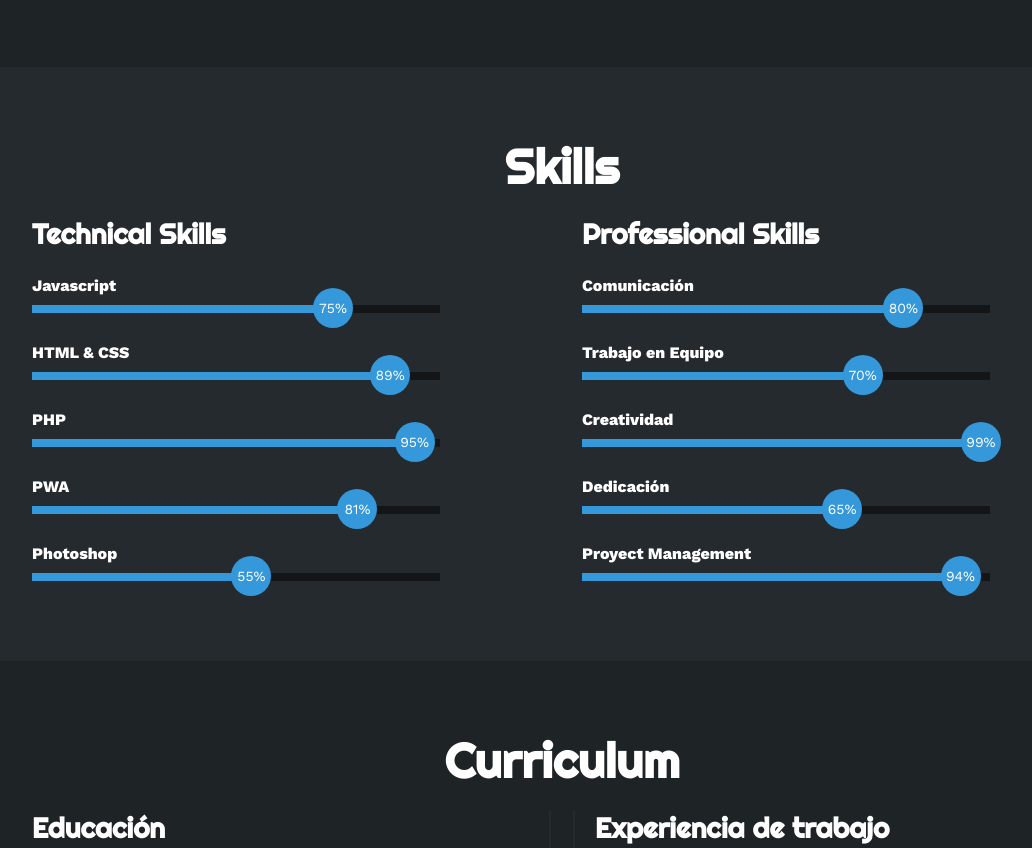
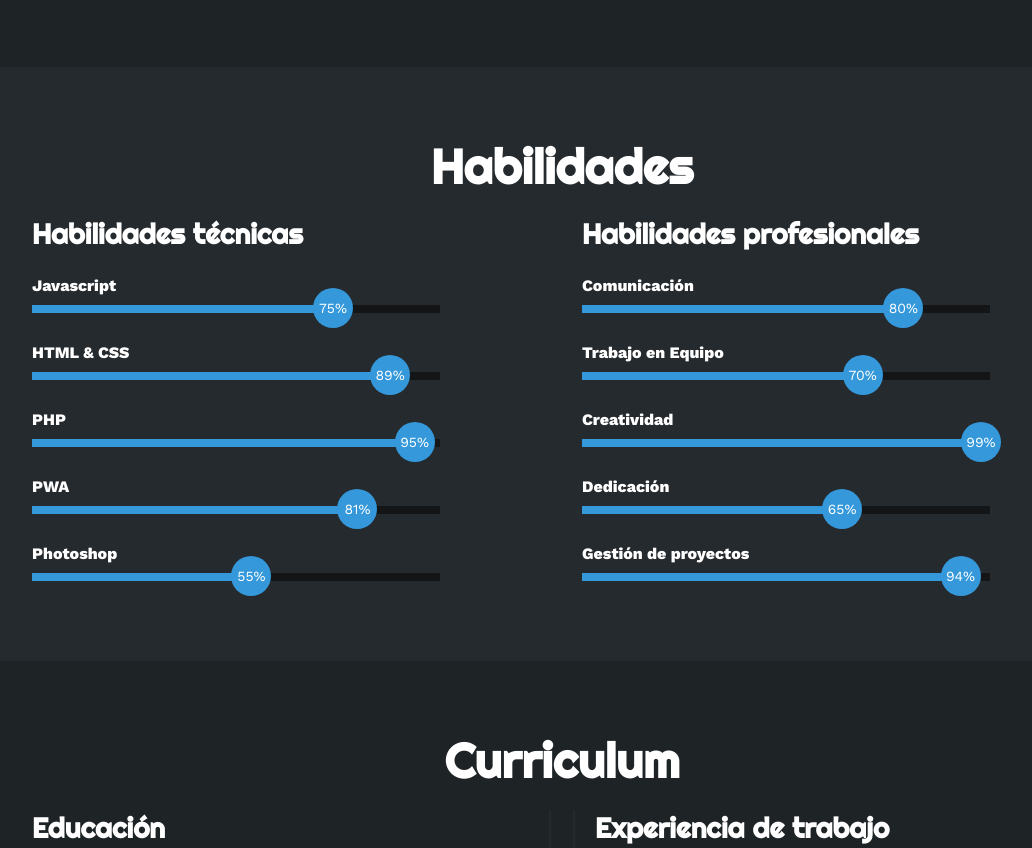
Before and after one commit to N3ckz0/Portfolio, a plain HTML site: page index.html in a window 1280 px wide. Shown: the part 1391-2239 px from the top of the page, without its empty margins (78-1110 px from the left). Drawn offline with nearby package versions, Linux system fonts and the light colour scheme.

Commit message:
Correcciones

```diff
--- a/index.html
+++ b/index.html
@@ -136,11 +136,11 @@
     <!-- SECCION SKILLS -->
     <section class="skills" id="skills">
         <div class="contenido-seccion">
-            <h2>Skills</h2>
+            <h2>Habilidades</h2>
             <div class="fila">
                 <!-- Technical Skill -->
                 <div class="col">
-                    <h3>Technical Skills</h3>
+                    <h3>Habilidades técnicas</h3>
                     <div class="skill">
                         <span>Javascript</span>
                         <div class="barra-skill">
@@ -184,7 +184,7 @@
                 </div>
                 <!-- Professional Skills -->
                 <div class="col">
-                    <h3>Professional Skills</h3>
+                    <h3>Habilidades profesionales</h3>
                     <div class="skill">
                         <span>Comunicación</span>
                         <div class="barra-skill">
@@ -218,7 +218,7 @@
                         </div>
                     </div>
                     <div class="skill">
-                        <span>Proyect Management</span>
+                        <span>Gestión de proyectos</span>
                         <div class="barra-skill">
                             <div class="progreso">
                                 <span>94%</span>
```
Also changed, not shown: img/photo.jpg.
